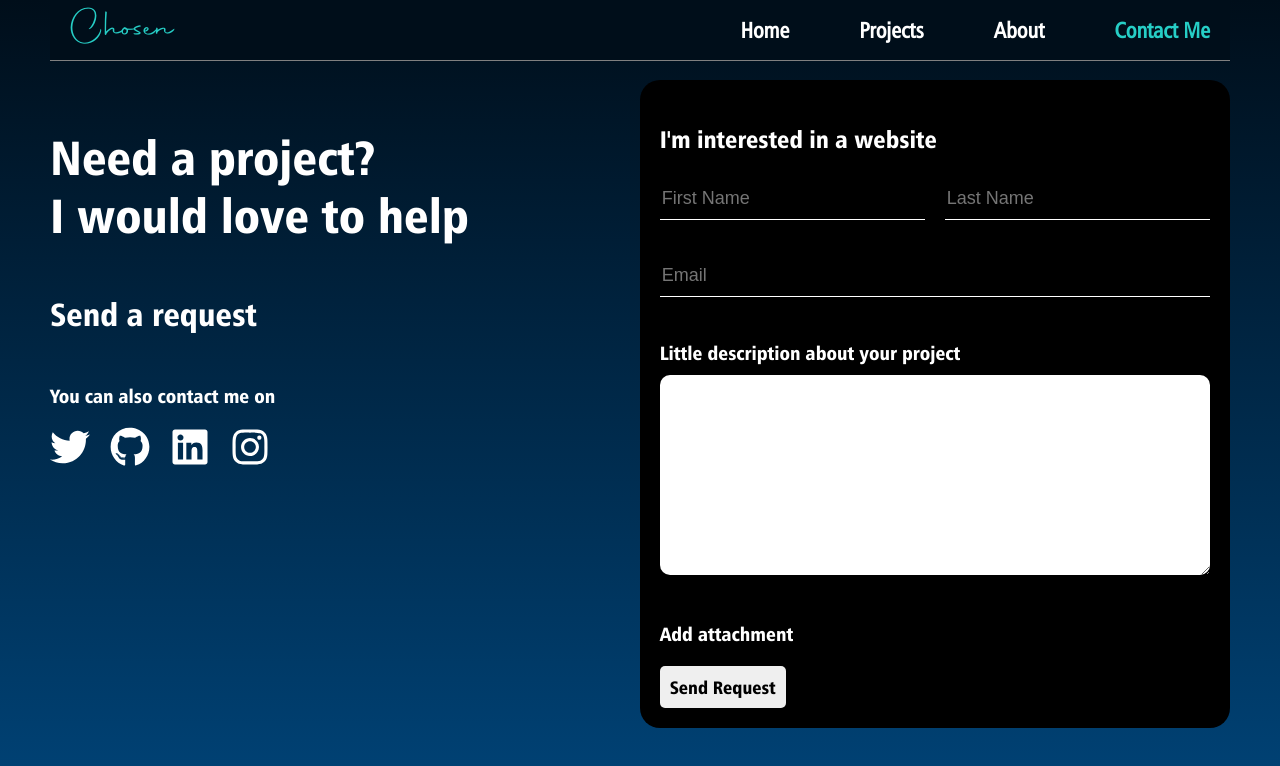
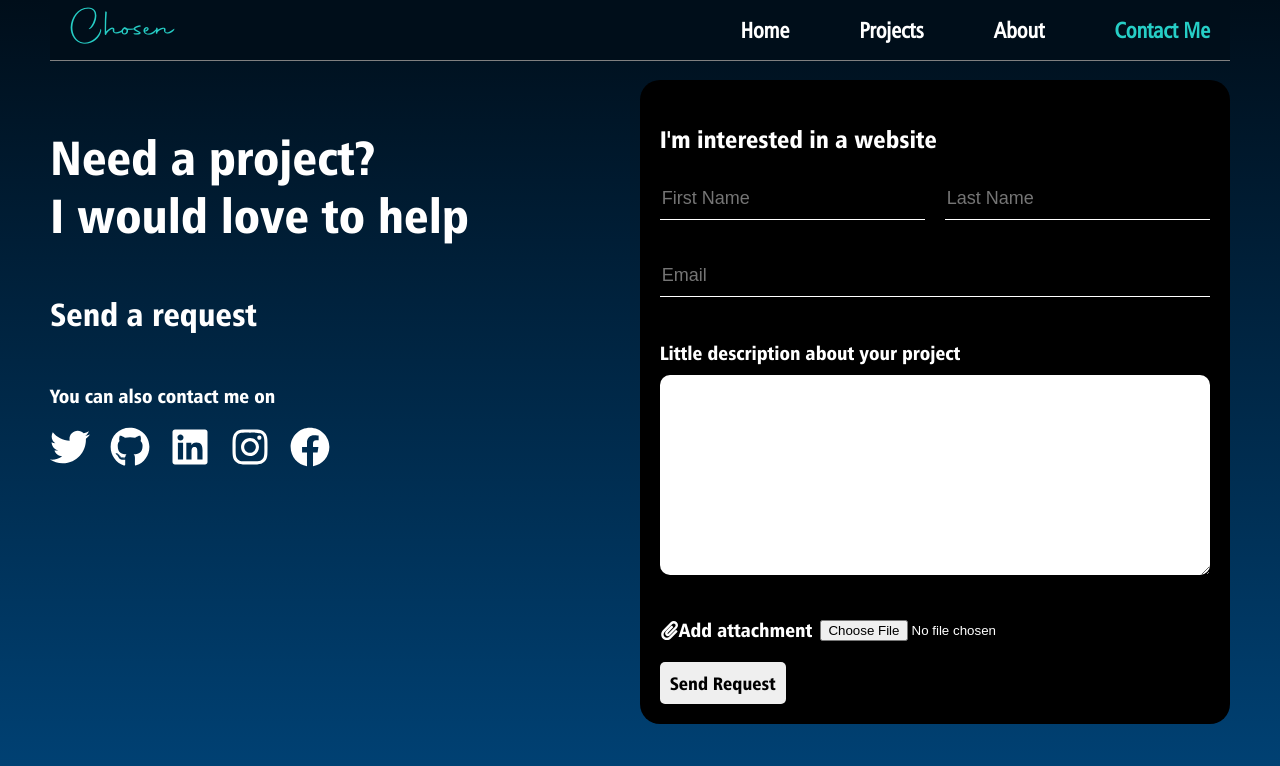
Before and after one commit to chosenvincent1/portfolio, a React (Create React App) app: page /contact in a window 1280 px wide. Shown: the top 766 px of the page. Built offline with nearby package versions, Linux system fonts and the light colour scheme.

Commit message:
Added file input to the contact form

```diff
--- a/src/App.css
+++ b/src/App.css
@@ -445,8 +445,18 @@ body {
 }
 
 .contact-form > .add-file {
+  display: flex;
+  align-items: center;
   cursor: pointer;
   font-size: 1.2rem;
+  margin-top: 20px;
+}
+
+.contact-form > .add-file > p {
+  margin-right: 8px;
+}
+.contact-form > .add-file > .attachment-input {
+  /* display: none; */
 }
 
 .contact-form > .send-btn {
--- a/src/Components/Grid.js
+++ b/src/Components/Grid.js
@@ -2,12 +2,11 @@ import React from "react";
 import { useNavigate } from "react-router-dom";
 
 const Grid = ({image, name, description, link})=> {
-    const navigate = useNavigate();
 
     const redirect = ()=> {
         window.location.replace(link)
     }
-    // console.log(image)
+
     return(
         <div className="grid" onClick={redirect}>
             <img src={image} />
--- a/src/Pages/Contact.js
+++ b/src/Pages/Contact.js
@@ -1,5 +1,5 @@
 import React from 'react';
-import { FaFacebook, FaGithub, FaInstagram, FaLinkedin, FaTwitter } from 'react-icons/fa';
+import { FaFacebook, FaGithub, FaInstagram, FaLinkedin, FaTwitter, FaPaperclip } from 'react-icons/fa';
 import Navbar from '../Components/Navbar';
 
 
@@ -27,9 +27,9 @@ const Contact = ()=> {
                         <a href='https://www.instagram.com/chosenvincent1'>
                             <FaInstagram className='social-icon' />
                         </a>
-                        {/* <a href='https://www.facebook.com/vincent.chosen.1'>
+                        <a href='https://www.facebook.com/vincent.chosen.1'>
                             <FaFacebook className='social-icon' />
-                        </a>                         */}
+                        </a>
                     </div>
                 </div>
                 <form className='contact-form'>
@@ -43,13 +43,11 @@ const Contact = ()=> {
 
                     <p className='second-p-tag'>Little description about your project</p>
                     <textarea />
-                    <div className='add-file'>
-                        <div className='add-attachment'>
-                            <img src='' alt='' className='attachment-icon' />
-                            <p className='attachment-text'>Add attachment</p>
-                        </div>
-                        {/* <input type="file" /> */}
-                    </div>
+                    <label className='add-file' htmlFor='attachment-input'>
+                        <FaPaperclip />
+                        <p className='attachment-text'>Add attachment</p>
+                        <input type="file" className='attachment-input' id='attachment-input'/>
+                    </label>
                     <button className='send-btn'>Send Request</button>
                 </form>
                 <div className='mobile-contact-text'>
```
Also changed, not shown: src/Pages/Project.js (+0 -30 lines).
